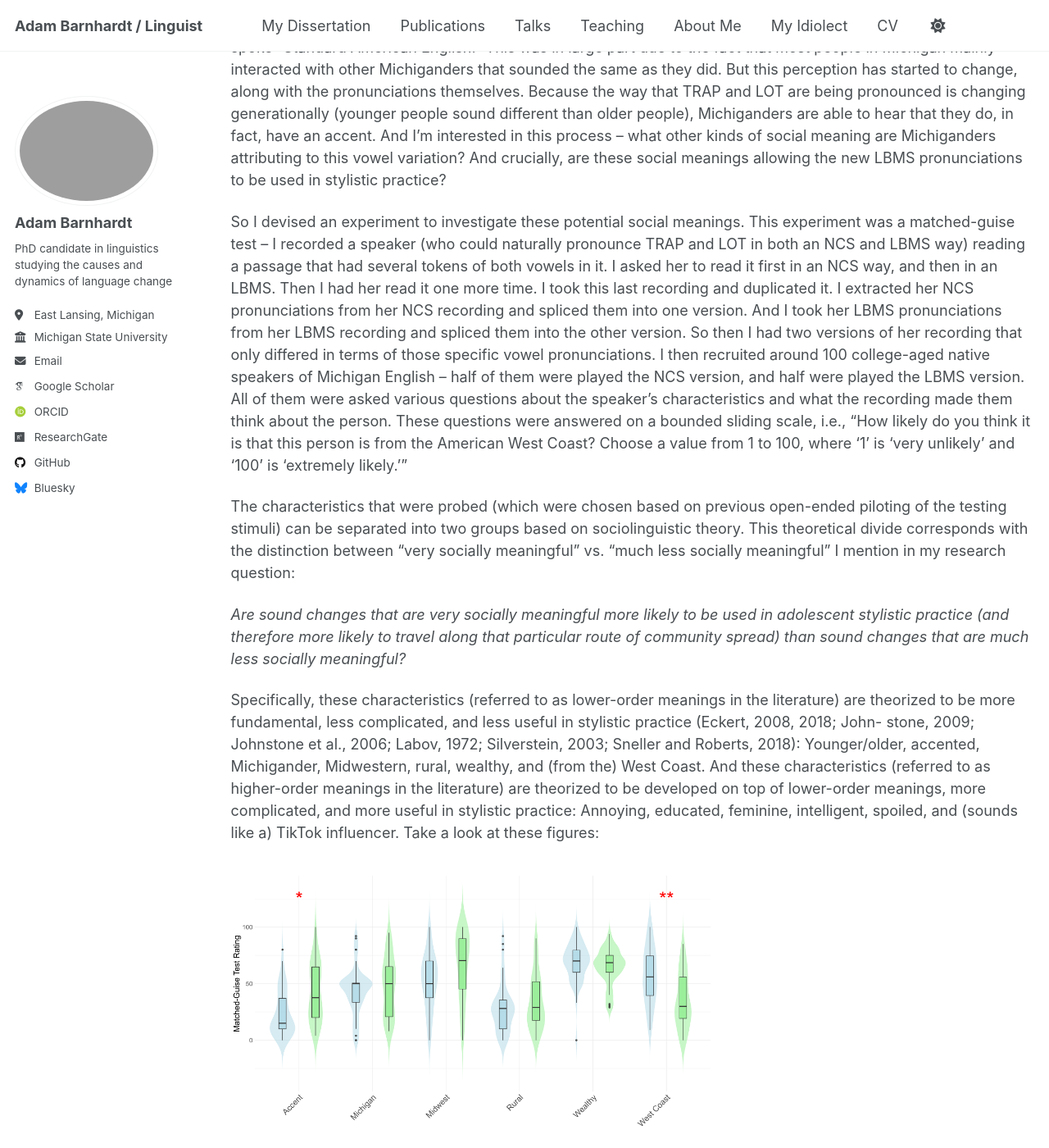
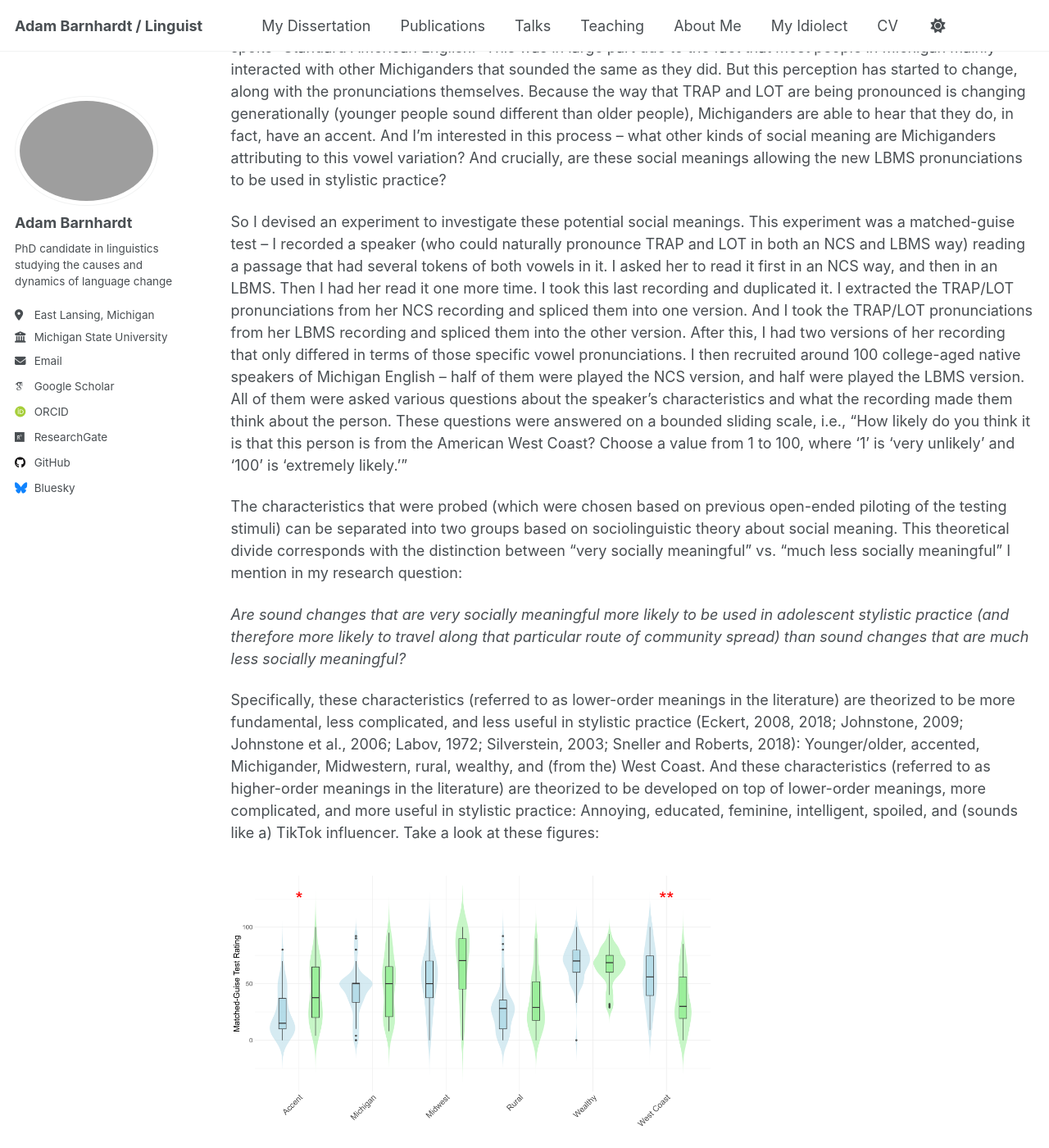
Before and after one commit to adambarnhardt/adambarnhardt.github.io, a Jekyll site: the page built from _pages/dissertation.md, in a window 1280 px wide and 1400 px high, scrolled down 3496 px. Shown: the whole window at 82% size. Built offline with Jekyll 4.4.1, drawn with Linux system fonts in a browser that asks for light colours; some web fonts are replaced; a script that is not in the unit is left out.

Commit message:
Clarify matched-guise test and sociolinguistic characteristics
Revised the explanation of the matched-guise test experiment, clarifying the process of recording and splicing TRAP and LOT pronunciations. Updated the discussion on the characteristics probed in relation to sociolinguistic theory.

```diff
--- a/_pages/dissertation.md
+++ b/_pages/dissertation.md
@@ -49,14 +49,13 @@ The NCS is currently on the decline in Michigan -- and in many other areas of th
 
 So why am I interested in these two vowels? Well, if you compare the figure for the NCS with the figure for the LBMS, you'll see that they actually look very similar. The vowels that show serious differentiation between the two are TRAP and LOT. Because I'm interested in how social meaning interacts with the way sound change takes place, I'm looking at TRAP and LOT -- because they're the two vowels that stand to be noticed by speakers, as they sound different depending on if they're pronounced in the NCS way or the LBMS way. And because they stand to be noticed, they also stand to have social meaning attributed to them. In fact, Michiganders were adamant for a long time that they didn't have any accent at all (Preston, 1996). What they meant by this was that they thought they spoke "Standard American English." This was in large part due to the fact that most people in Michigan mainly interacted with other Michiganders that sounded the same as they did. But this perception has started to change, along with the pronunciations themselves. Because the way that TRAP and LOT are being pronounced is changing generationally (younger people sound different than older people), Michiganders are able to hear that they do, in fact, have an accent. And I'm interested in this process -- what other kinds of social meaning are Michiganders attributing to this vowel variation? And crucially, are these social meanings allowing the new LBMS pronunciations to be used in stylistic practice?
 
-So I devised an experiment to investigate these potential social meanings. This experiment was a matched-guise test -- I recorded a speaker (who could naturally pronounce TRAP and LOT in both an NCS and LBMS way) reading a passage that had several tokens of both vowels in it. I asked her to read it first in an NCS way, and then in an LBMS. Then I had her read it one more time. I took this last recording and duplicated it. I extracted her NCS pronunciations from her NCS recording and spliced them into one version. And I took her LBMS pronunciations from her LBMS recording and spliced them into the other version. So then I had two versions of her recording that only differed in terms of those specific vowel pronunciations. I then recruited around 100 college-aged native speakers of Michigan English -- half of them were played the NCS version, and half were played the LBMS version. All of them were asked various questions about the speaker's characteristics and what the recording made them think about the person. These questions were answered on a bounded sliding scale, i.e., "How likely do you think it is that this person is from the American West Coast? Choose a value from 1 to 100, where '1' is 'very unlikely' and '100' is 'extremely likely.'"
+So I devised an experiment to investigate these potential social meanings. This experiment was a matched-guise test -- I recorded a speaker (who could naturally pronounce TRAP and LOT in both an NCS and LBMS way) reading a passage that had several tokens of both vowels in it. I asked her to read it first in an NCS way, and then in an LBMS. Then I had her read it one more time. I took this last recording and duplicated it. I extracted the TRAP/LOT pronunciations from her NCS recording and spliced them into one version. And I took the TRAP/LOT pronunciations from her LBMS recording and spliced them into the other version. After this, I had two versions of her recording that only differed in terms of those specific vowel pronunciations. I then recruited around 100 college-aged native speakers of Michigan English -- half of them were played the NCS version, and half were played the LBMS version. All of them were asked various questions about the speaker's characteristics and what the recording made them think about the person. These questions were answered on a bounded sliding scale, i.e., "How likely do you think it is that this person is from the American West Coast? Choose a value from 1 to 100, where '1' is 'very unlikely' and '100' is 'extremely likely.'"
 
-The characteristics that were probed (which were chosen based on previous open-ended piloting of the testing stimuli) can be separated into two groups based on sociolinguistic theory. This theoretical divide corresponds with the distinction between "very socially meaningful" vs. "much less socially meaningful" I mention in my research question:
+The characteristics that were probed (which were chosen based on previous open-ended piloting of the testing stimuli) can be separated into two groups based on sociolinguistic theory about social meaning. This theoretical divide corresponds with the distinction between "very socially meaningful" vs. "much less socially meaningful" I mention in my research question:
 
 *Are sound changes that are very socially meaningful more likely to be used in adolescent stylistic practice (and therefore more likely to travel along that particular route of community spread) than sound changes that are much less socially meaningful?*
 
-Specifically, these characteristics (referred to as lower-order meanings in the literature) are theorized to be more fundamental, less complicated, and less useful in stylistic practice (Eckert, 2008, 2018; John-
-stone, 2009; Johnstone et al., 2006; Labov, 1972; Silverstein, 2003; Sneller and Roberts, 2018): Younger/older, accented, Michigander, Midwestern, rural, wealthy, and (from the) West Coast. And these characteristics (referred to as higher-order meanings in the literature) are theorized to be developed on top of lower-order meanings, more complicated, and more useful in stylistic practice: Annoying, educated, feminine, intelligent, spoiled, and (sounds like a) TikTok influencer. Take a look at these figures:
+Specifically, these characteristics (referred to as lower-order meanings in the literature) are theorized to be more fundamental, less complicated, and less useful in stylistic practice (Eckert, 2008, 2018; Johnstone, 2009; Johnstone et al., 2006; Labov, 1972; Silverstein, 2003; Sneller and Roberts, 2018): Younger/older, accented, Michigander, Midwestern, rural, wealthy, and (from the) West Coast. And these characteristics (referred to as higher-order meanings in the literature) are theorized to be developed on top of lower-order meanings, more complicated, and more useful in stylistic practice: Annoying, educated, feminine, intelligent, spoiled, and (sounds like a) TikTok influencer. Take a look at these figures:
 
 <figure>
   <img src="/images/first_chars_plot.png" alt="Distribution of MGT evaluations across guises for lower-order social meaning questions. NCS = green; LBMS = blue. Alpha thresholds: *** < .0001; ** < .001; * < .01." style="width: 60%;">
```
